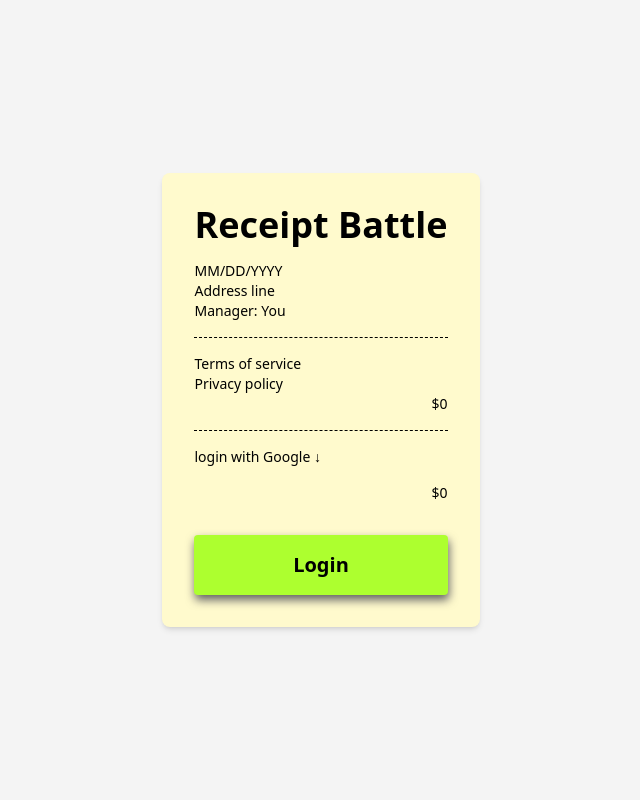
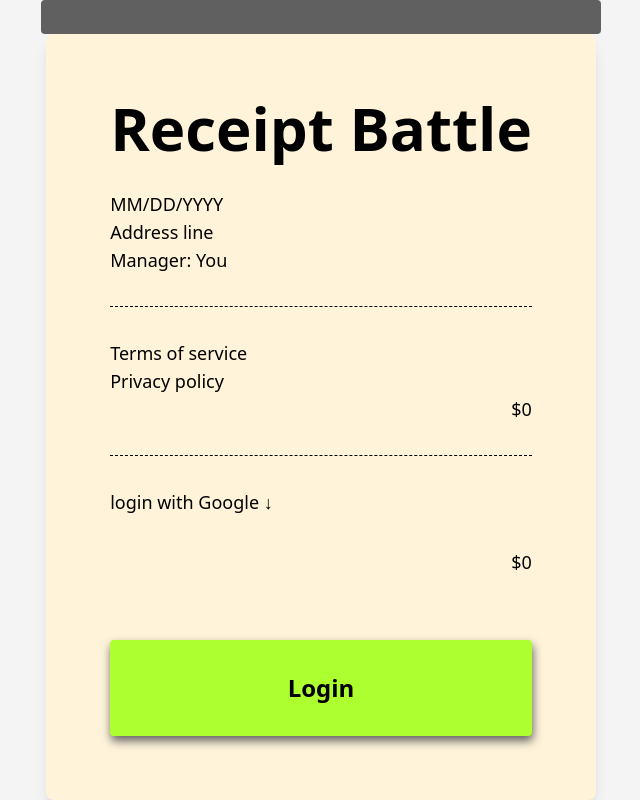
Before and after one commit to syogakusya/ReceiptBattle, a React (Vite) app: page / in a window 1280 px wide. Shown: the whole page, without its empty margins (319-959 px from the left). Built offline with nearby package versions, Linux system fonts and the light colour scheme; no server answers.

Commit message:
大きさ変更

```diff
--- a/src/Home.jsx
+++ b/src/Home.jsx
@@ -34,33 +34,36 @@ function SignInButton() {
   };
 
   return (
-    <div className="flex justify-center items-center h-screen bg-[#f4f4f4]">
-      <div className="bg-[#fffacd] p-8 rounded-lg shadow-md">
-        <h1 className="text-4xl font-bold mb-4">Receipt Battle</h1>
-        <p className="text-sm mb-4">
+    <>
+      <div className="flex flex-col justify-center items-center h-screen bg-[#f4f4f4] ">
+        <div className="h-10 w-[560px] bg-[#606060] rounded "></div>
+        <div className="bg-[#fff4d9] p-16 rounded-lg shadow-lg  ">
+          <h1 className="text-6xl font-bold mb-8">Receipt Battle</h1>
+          <p className="text-lg mb-8">
             <span className="block">MM/DD/YYYY</span>
             <span className="block">Address line</span>
             <span className="block">Manager: You</span>
           </p>
-        <div className="border-t border-dashed border-black pt-4 mb-4">
-          <p className="text-sm">
+          <div className="border-t border-dashed border-black pt-8 mb-8">
+            <p className="text-lg">
               <span className="block">Terms of service</span>
               <span className="block">Privacy policy</span>
             </p>
-          <p className="text-right text-sm">$0</p>
+            <p className="text-right text-lg">$0</p>
           </div>
-        <div className="border-t border-dashed border-black pt-4 mb-8">
-          <p className="text-sm mb-4">login with Google ↓</p>
-          <p className="text-right text-sm">$0</p>
+          <div className="border-t border-dashed border-black pt-8 mb-16">
+            <p className="text-lg mb-8">login with Google ↓</p>
+            <p className="text-right text-lg">$0</p>
           </div>
           <button
             onClick={signInWithGoogle}
-          className="bg-[#adff2f] w-full py-4 rounded text-xl text-black font-bold"
+            className="bg-[#adff2f] w-full py-8 rounded text-2xl text-black font-bold"
           >
             Login
           </button>
         </div>
       </div>
+    </>
   );
 }
 
```
Lines whose indentation alone changed are shown as unchanged.
